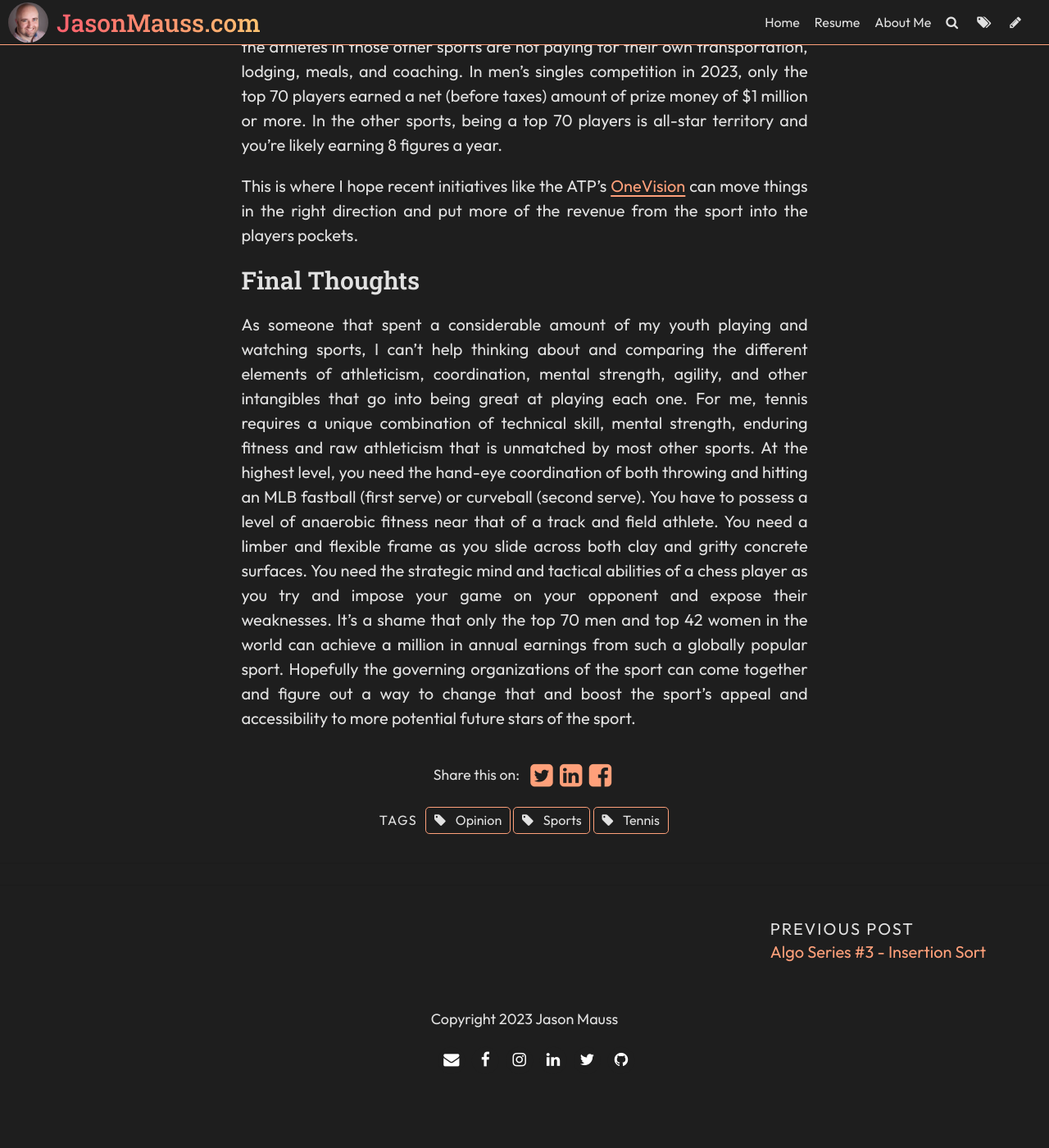
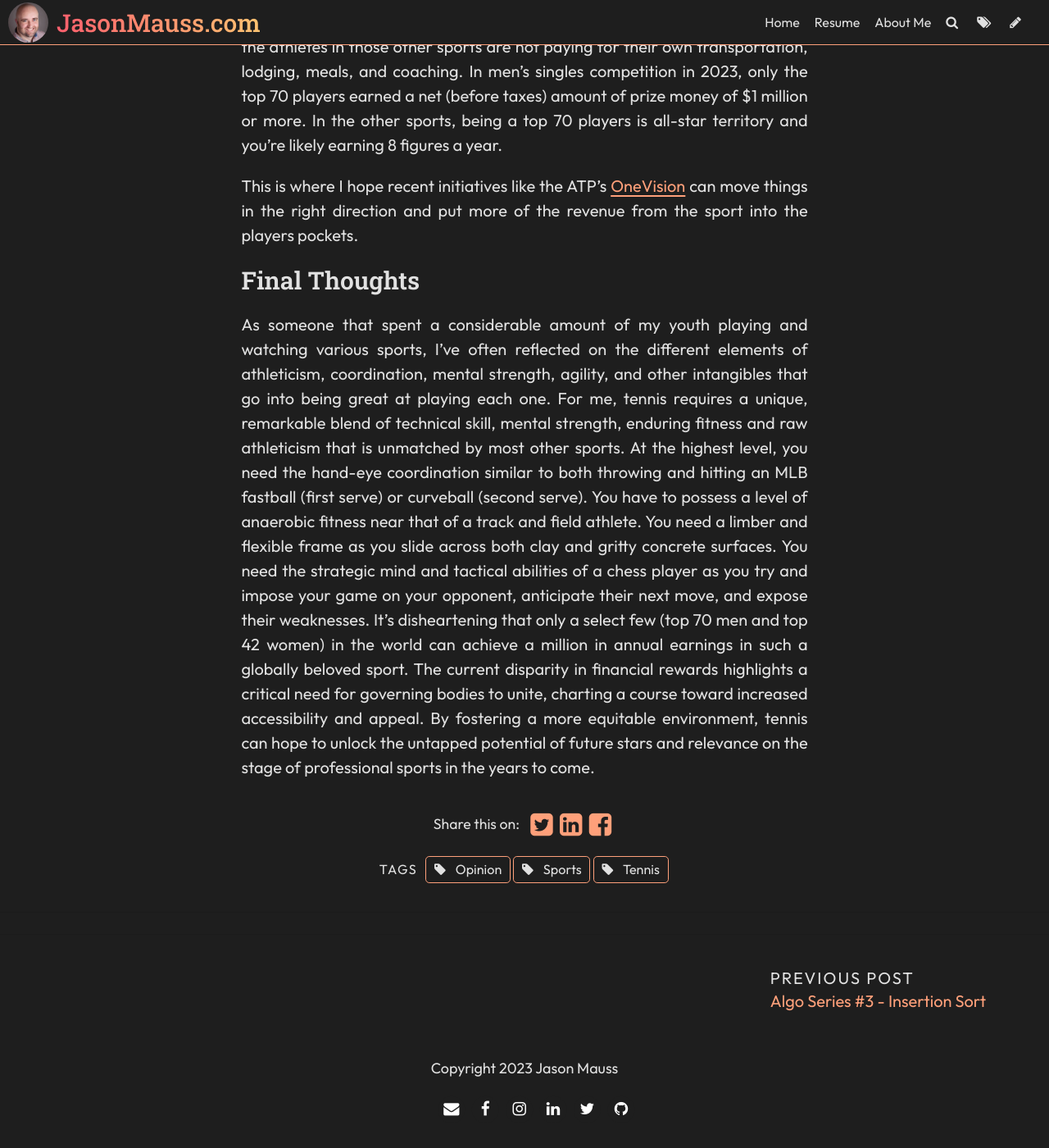
Before and after one commit to jasonmauss/jasonmaussblog, a Jekyll site: the page built from _posts/2023-12-02-professional-tennis-needs-major-restructuring.md, in a window 1280 px wide and 1400 px high, scrolled down 8202 px. Shown: the whole window at 82% size. Built offline with Jekyll 4.4.1, drawn with Linux system fonts in a browser that asks for light colours; some web fonts are replaced; comment, search, counter and statistics services are not loaded; before the commit the page ends 9542 px from its top, so only the background shows below that; some of the changed text lies outside the part shown.

Commit message:
Update Post “2023-12-02-professional-tennis-needs-major-restructuring”

```diff
--- a/_posts/2023-12-02-professional-tennis-needs-major-restructuring.md
+++ b/_posts/2023-12-02-professional-tennis-needs-major-restructuring.md
@@ -257,4 +257,4 @@ This is where I hope recent initiatives like the ATP's [OneVision](https://onevi
 
 ### Final Thoughts
 
-As someone that spent a considerable amount of my youth playing and watching sports, I can't help thinking about and comparing the different elements of athleticism, coordination, mental strength, agility, and other intangibles that go into being great at playing each one. For me, tennis requires a unique combination of technical skill, mental strength, enduring fitness and raw athleticism that is unmatched by most other sports. At the highest level, you need the hand-eye coordination of both throwing and hitting an MLB fastball (first serve) or curveball (second serve). You have to possess a level of anaerobic fitness near that of a track and field athlete. You need a limber and flexible frame as you slide across both clay and gritty concrete surfaces. You need the strategic mind and tactical abilities of a chess player as you try and impose your game on your opponent and expose their weaknesses. It's a shame that only the top 70 men and top 42 women in the world can achieve a million in annual earnings from such a globally popular sport. Hopefully the governing organizations of the sport can come together and figure out a way to change that and boost the sport's appeal and accessibility to more potential future stars of the sport.
+As someone that spent a considerable amount of my youth playing and watching various sports, I've often reflected on the different elements of athleticism, coordination, mental strength, agility, and other intangibles that go into being great at playing each one. For me, tennis requires a unique, remarkable blend of technical skill, mental strength, enduring fitness and raw athleticism that is unmatched by most other sports. At the highest level, you need the hand-eye coordination similar to both throwing and hitting an MLB fastball (first serve) or curveball (second serve). You have to possess a level of anaerobic fitness near that of a track and field athlete. You need a limber and flexible frame as you slide across both clay and gritty concrete surfaces. You need the strategic mind and tactical abilities of a chess player as you try and impose your game on your opponent, anticipate their next move, and expose their weaknesses. It's disheartening that only a select few (top 70 men and top 42 women) in the world can achieve a million in annual earnings in such a globally beloved sport. The current disparity in financial rewards highlights a critical need for governing bodies to unite, charting a course toward increased accessibility and appeal. By fostering a more equitable environment, tennis can hope to unlock the untapped potential of future stars and relevance on the stage of professional sports in the years to come.
```
Also changed, not shown: other parts of _posts/2023-12-02-professional-tennis-needs-major-restructuring.md (+1 -1 lines).
